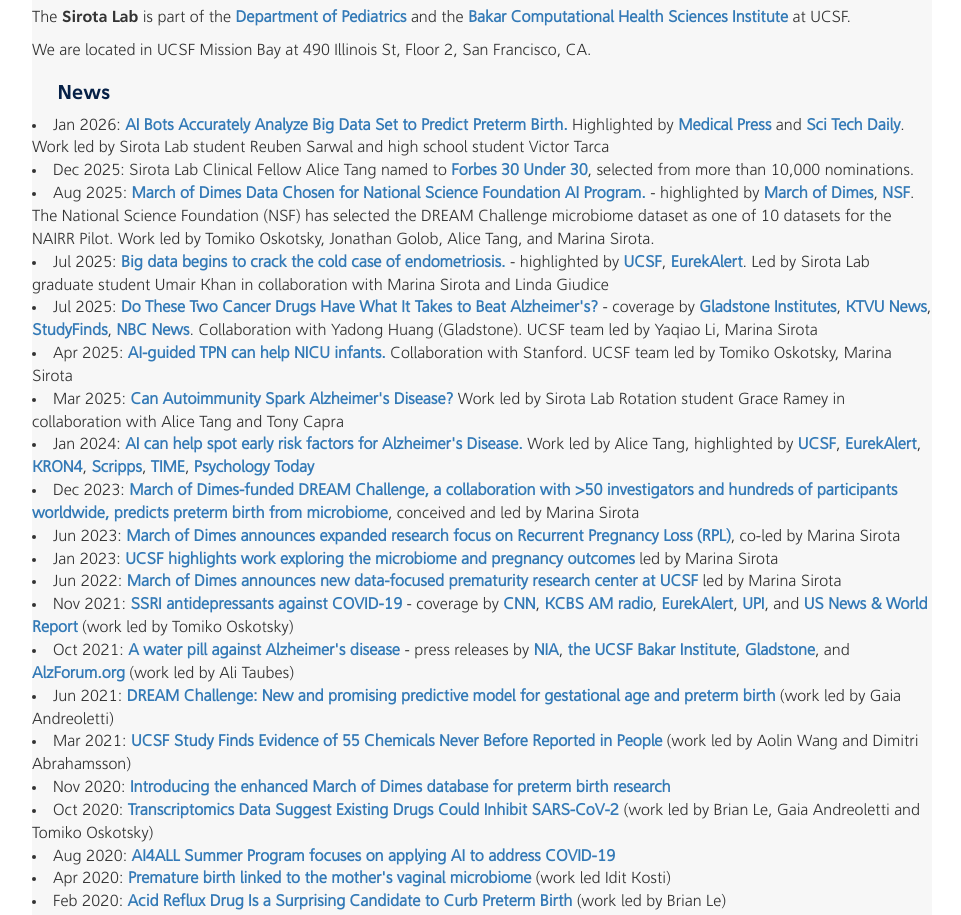
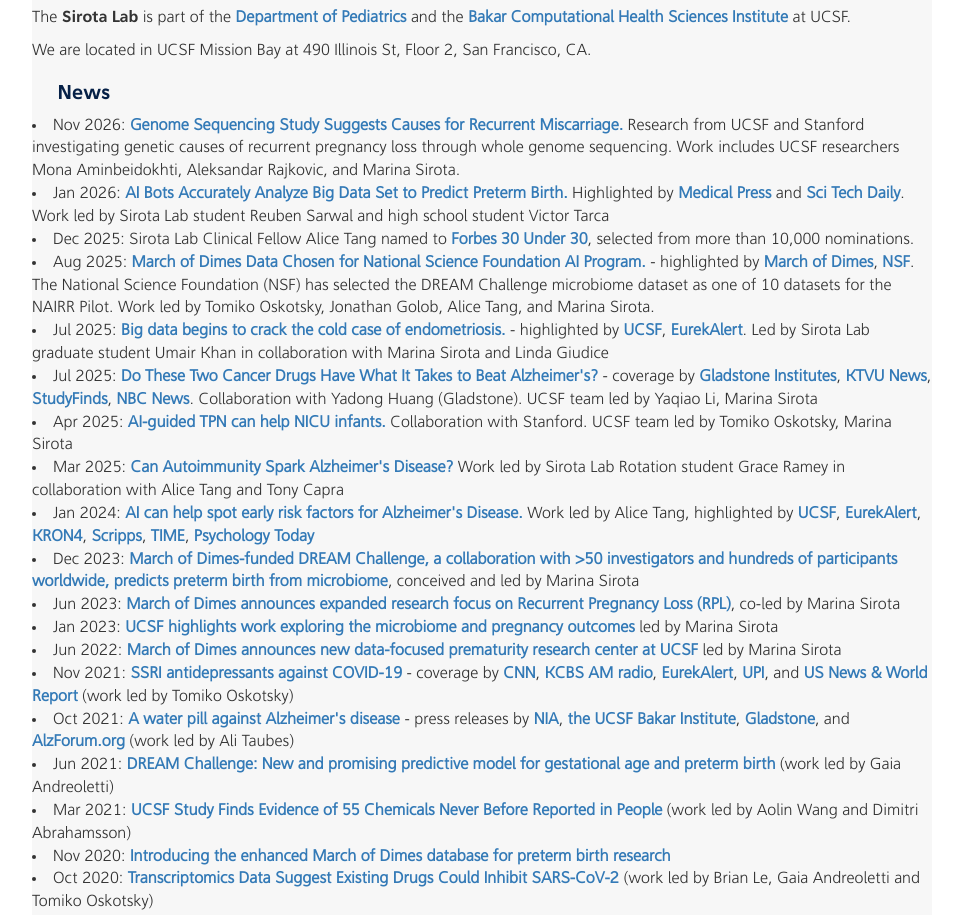
Before and after one commit to msirota/msirota.github.io, a plain HTML site: page index.html in a window 1280 px wide. Shown: the part 1186-2101 px from the top of the page, without its empty margins (158-1119 px from the left). Drawn offline with nearby package versions, Linux system fonts and the light colour scheme; a script that the page names is missing.

Commit message:
Update index.html

```diff
--- a/index.html
+++ b/index.html
@@ -123,6 +123,11 @@ The long-term research goal of the <strong>Sirota Lab</strong> is to develop int
 <h2>News</h2>
 <div class="row">
 <!-- <div class="col-md-6">    --> <!-- two columns for news and twitter -->
+<li>Nov 2026: <a href="https://www.eurekalert.org/news-releases/1152124" target="_blank">
+		Genome Sequencing Study Suggests Causes for Recurrent Miscarriage.</a>
+		Research from UCSF and Stanford investigating genetic causes of recurrent pregnancy loss through whole genome sequencing.
+		Work includes UCSF researchers Mona Aminbeidokhti, Aleksandar Rajkovic, and Marina Sirota.
+</li>
 <li>Jan 2026: <a href="https://www.ucsf.edu/news/2026/02/431501/ai-bots-accurately-analyze-big-data-set-predict-preterm-birth">
 				AI Bots Accurately Analyze Big Data Set to Predict Preterm Birth.</a> Highlighted by <a href="https://medicalxpress.com/news/2026-02-prompts-ai-chatbots-biomedical-big.html" target="_blank">Medical Press</a> and
 				<a href="https://scitechdaily.com/ai-chatbots-just-outperformed-human-teams-in-analyzing-medical-data/" target="_blank">Sci Tech Daily</a>.
```
